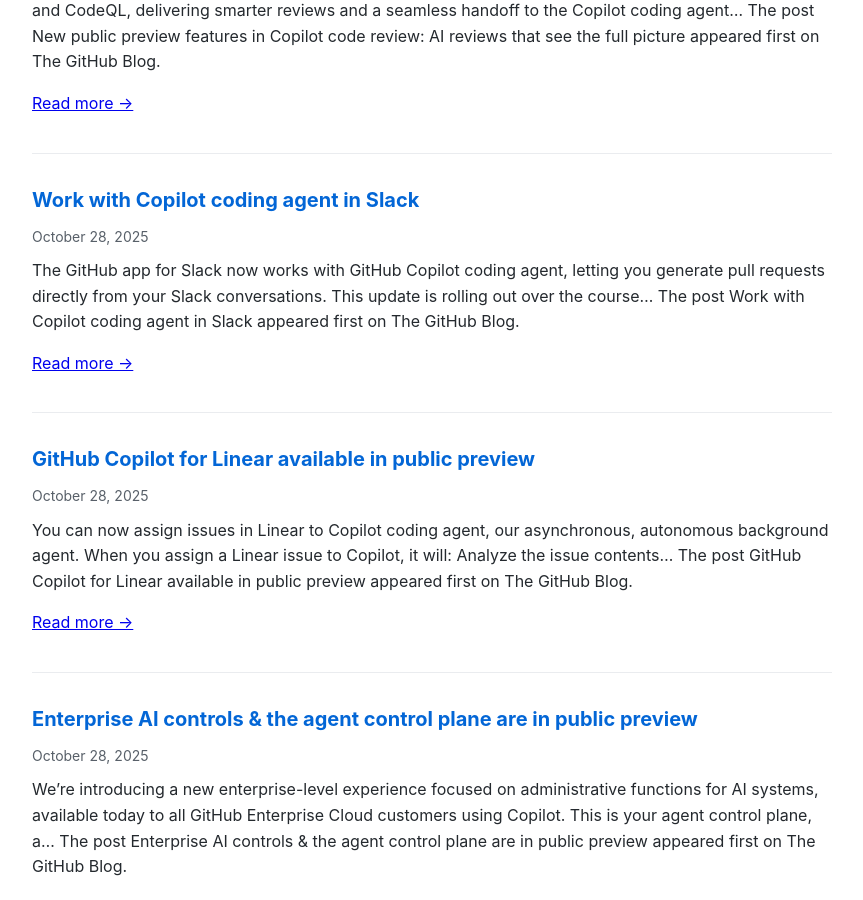
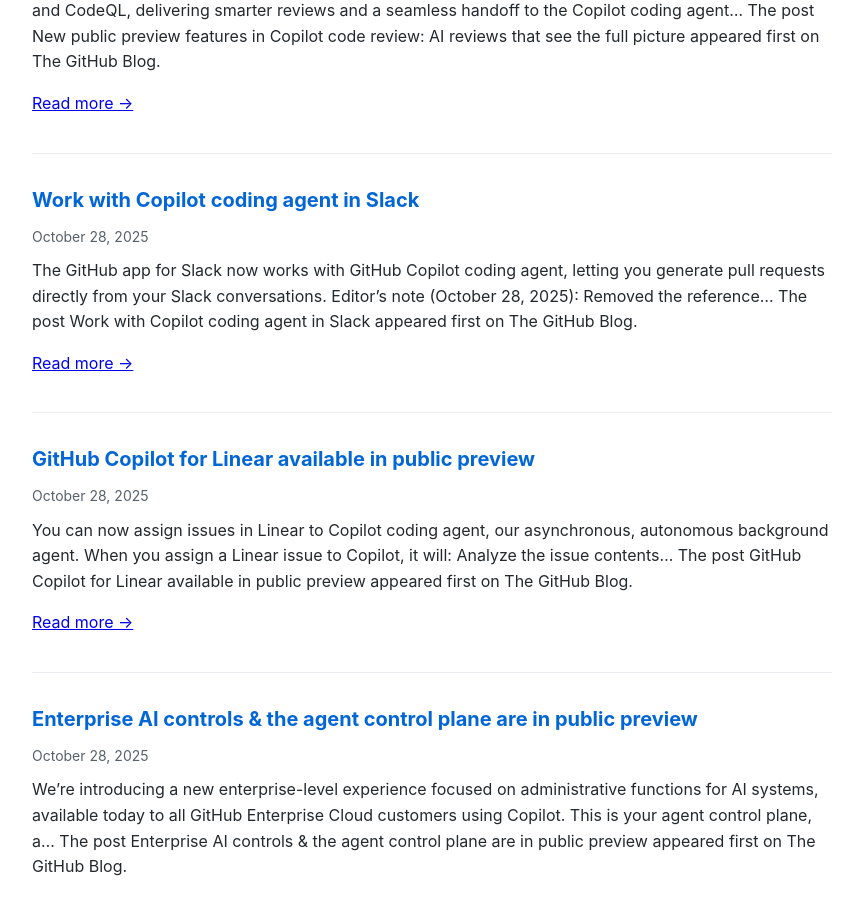
Before and after one commit to Oregand/oregand.github.io, a Jekyll site: the page copilot-feed.html, which Jekyll copies as it is, in a window 1280 px wide and 900 px high, scrolled down 804 px. Shown: the whole window, without its empty margins (208-1071 px from the left). Built offline with Jekyll 4.4.1, drawn with Linux system fonts in a browser that asks for light colours; some of the changed text lies outside the part shown.

Commit message:
Update RSS feed

```diff
--- a/copilot-feed.html
+++ b/copilot-feed.html
@@ -108,7 +108,7 @@ The post New public preview features in Copilot code review: AI reviews that see
     </div>
     <div class="feed-date">October 28, 2025</div>
     <div class="feed-description">
-      The GitHub app for Slack now works with GitHub Copilot coding agent, letting you generate pull requests directly from your Slack conversations. This update is rolling out over the course&#8230;
+      The GitHub app for Slack now works with GitHub Copilot coding agent, letting you generate pull requests directly from your Slack conversations. Editor&#8217;s note (October 28, 2025): Removed the reference&#8230;
 The post Work with Copilot coding agent in Slack appeared first on The GitHub Blog.
 
       <p><a href="https://github.blog/changelog/2025-10-28-work-with-copilot-coding-agent-in-slack" target="_blank">Read more →</a></p>
```
Also changed, not shown: other parts of copilot-feed.html (+1 -1 lines).
